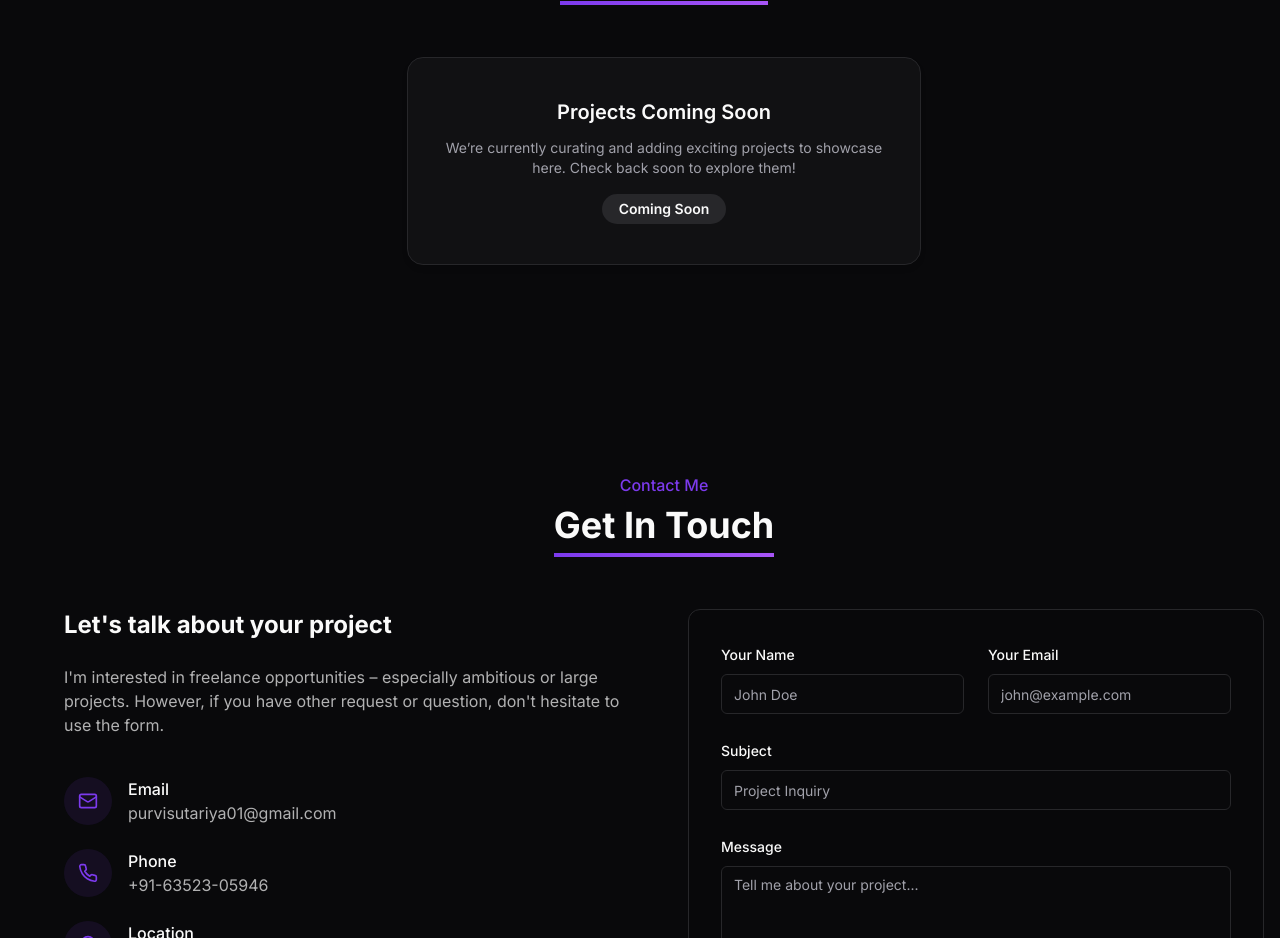
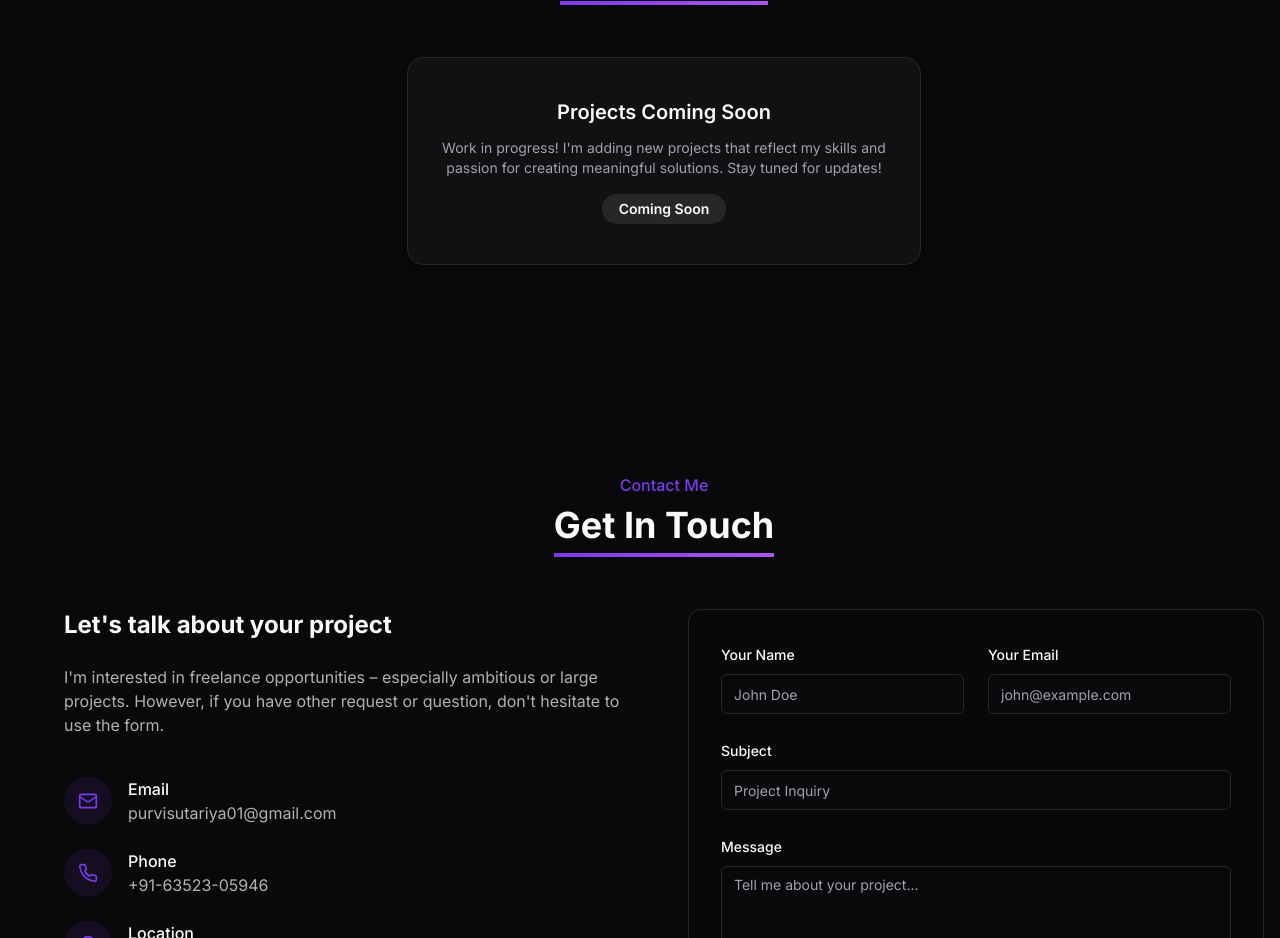
Before and after one commit to purvisutariya/my-portfolio, a Next.js app: page / in a window 1280 px wide. Shown: the part 3500-4438 px from the top of the page. Built offline with nearby package versions, Linux system fonts and the light colour scheme.

Commit message:
Update projects.tsx

```diff
--- a/components/projects.tsx
+++ b/components/projects.tsx
@@ -106,8 +106,7 @@ export default function Projects() {
             Projects Coming Soon
           </h3>
           <p className="text-muted-foreground text-sm max-w-md mx-auto mb-4">
-            We’re currently curating and adding exciting projects to showcase here.
-            Check back soon to explore them!
+            Work in progress! I'm adding new projects that reflect my skills and passion for creating meaningful solutions. Stay tuned for updates!
           </p>
           <Badge variant="secondary" className="px-4 py-1 text-sm rounded-full">
             Coming Soon
```
